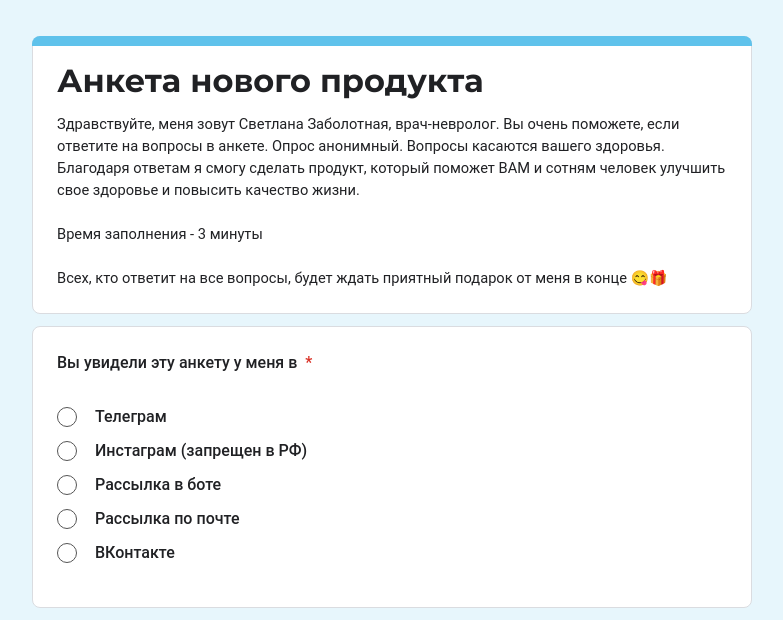
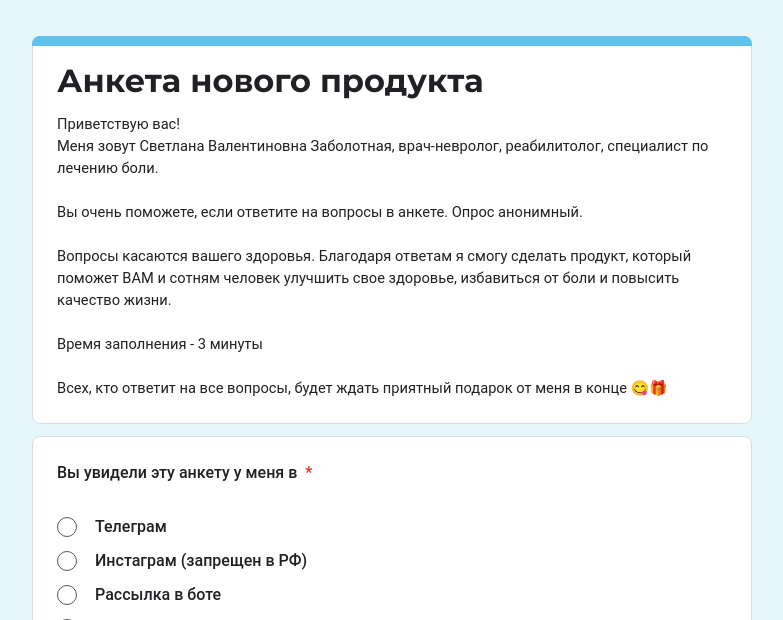
Before and after one commit to it-chep/zabolotnaya_forms, a Django app: page / in a window 1280 px wide. Shown: the top 620 px of the page, without its empty margins (248-1031 px from the left). Run offline with Django 4.2, Linux system fonts and the light colour scheme; data that the repository does not hold is empty; some libraries are stand-ins or nearby versions; some web fonts are replaced.

Commit message:
доработки

```diff
--- a/clients/sheets/client.py
+++ b/clients/sheets/client.py
@@ -19,7 +19,7 @@ class SpreadsheetClient:
         self.product_id = settings.SPREADSHEET_PRODUCT_ID
 
     def create_product_row(self, data: NewProductData):
-        sheet = self.client.open_by_key(self.product_id).worksheet("Ответы")
+        sheet = self.client.open_by_key(self.product_id).worksheet("Лист 1")
         sheet.append_row(
             [
                 f'{datetime.datetime.now()}',
@@ -37,5 +37,6 @@ class SpreadsheetClient:
                 f'{data.phone}',
                 f'{data.telegram}',
                 f'{data.policy_agreement}',
+                f'{data.has_bought_products}'
             ]
         )
--- a/clients/sheets/dto.py
+++ b/clients/sheets/dto.py
@@ -18,6 +18,7 @@ class NewProductData:
     phone: Optional[str] = None
     telegram: Optional[str] = None
     policy_agreement: bool = False
+    has_bought_products: Optional[Literal["consultation", "webinar", "appointment", "chat", "none"]] = None
 
     @classmethod
     def from_model(cls, model_instance) -> "NewProductData":
@@ -37,4 +38,5 @@ class NewProductData:
             phone=model_instance.phone,
             telegram=model_instance.telegram,
             policy_agreement=model_instance.policy_agreement,
+            has_bought_products=model_instance.get_has_bought_products_display(),
         )
--- a/clients/telegram/client.py
+++ b/clients/telegram/client.py
@@ -204,7 +204,7 @@ class TelegramBotClient:
             [
                 {
                     'text': '📊 Посмотреть таблицу',
-                    'url': 'https://docs.google.com/spreadsheets/d/1t2E4EeVU9ITPtA776zItYrELOELLp2ZjLxOhTFgKsOU/edit'
+                    'url': 'https://docs.google.com/spreadsheets/d/1-cj7RotPxk4ZcDfGcFTw5jbsCgzRWAoKFVNVLmP224g/edit?gid=0#gid=0'
                 }
             ]
         ]
--- a/templates/business_forms/new_product_form.html
+++ b/templates/business_forms/new_product_form.html
@@ -31,11 +31,17 @@
                         </div>
                     </div>
                     <div class="description_container_header_body" dir="auto">
-                        Здравствуйте, меня зовут Светлана Заболотная, врач-невролог.
+                        Приветствую вас!
+                        <br>
+                        Меня зовут Светлана Валентиновна Заболотная, врач-невролог, реабилитолог, специалист по лечению
+                        боли.
+                        <br>
+                        <br>
                         Вы очень поможете, если ответите на вопросы в анкете. Опрос анонимный.
+                        <br>
+                        <br>
                         Вопросы касаются вашего здоровья. Благодаря ответам я смогу сделать продукт, который поможет ВАМ
-                        и сотням человек
-                        улучшить свое здоровье и повысить качество жизни.
+                        и сотням человек улучшить свое здоровье, избавиться от боли и повысить качество жизни.
                         <br>
                         <br>
                         Время заполнения - 3 минуты
--- a/templates/business_forms/spasibo_new_product_form.html
+++ b/templates/business_forms/spasibo_new_product_form.html
@@ -24,8 +24,7 @@
         <div class="inline_container">
             <div class="description_container_header_cap"></div>
             <div class="">
-                Спасибо за честные ответы! Напишите мне в тг <a href="{% extends "base.html" %}
-" target="_blank">https://t.me/baymukanov</a>
+                Спасибо за честные ответы! Напишите мне в тг <a href="{% extends "base.html" %}" target="_blank">https://t.me/SvetlananeiroMsk</a>
                 слово ИНТЕРВЬЮ, если хочешь забрать бонусную лекцию побыстрее 😇
             </div>
         </div>
```
